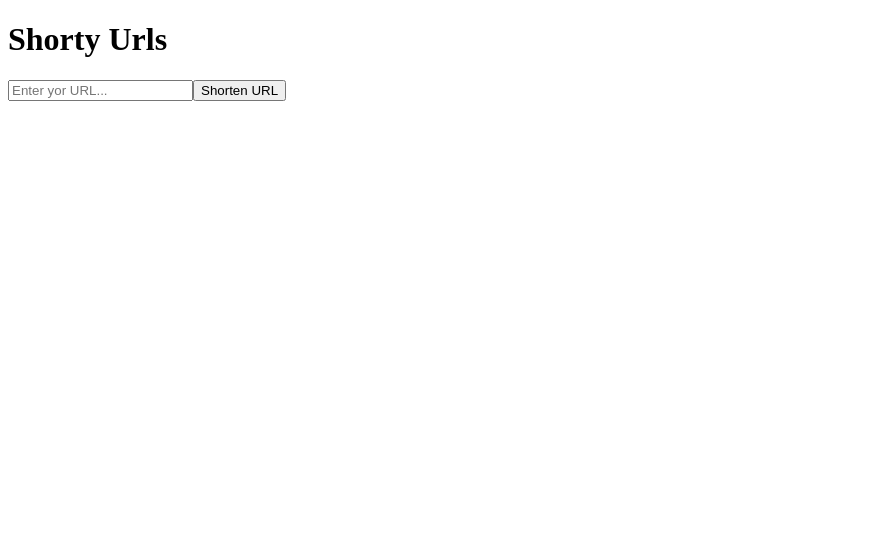
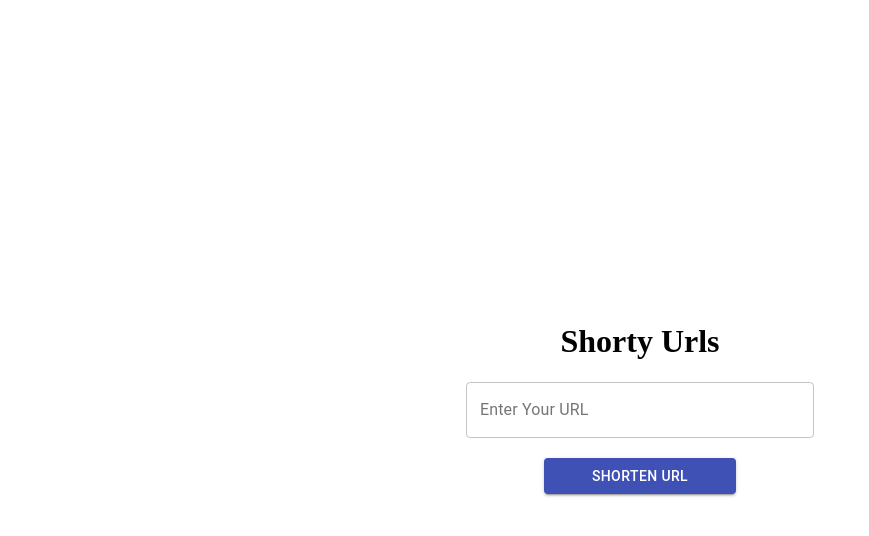
Before and after one commit to SazanDawadi/Shorty, a React (Create React App) app: page /l/1 in a window 1280 px wide. Before the commit this address led to /. Shown: the top 536 px of the page, without its empty margins (0-869 px from the left). Built offline with nearby package versions, Linux system fonts and the light colour scheme; no server answers; the database is empty.

Commit message:
First MVP code refactored

```diff
--- a/package.json
+++ b/package.json
@@ -3,12 +3,17 @@
   "version": "0.1.0",
   "private": true,
   "dependencies": {
+    "@material-ui/core": "^4.11.4",
+    "@material-ui/icons": "^4.11.2",
     "@testing-library/jest-dom": "^5.12.0",
     "@testing-library/react": "^11.2.6",
     "@testing-library/user-event": "^12.8.3",
+    "axios": "^0.21.1",
     "firebase": "^8.5.0",
     "react": "^17.0.2",
+    "react-copy-to-clipboard": "^5.0.3",
     "react-dom": "^17.0.2",
+    "react-icons": "^4.2.0",
     "react-router-dom": "^5.2.0",
     "react-scripts": "4.0.3",
     "uuid": "^8.3.2",
--- a/src/App.js
+++ b/src/App.js
@@ -1,18 +1,10 @@
-import {BrowserRouter as Router, Switch, Route} from "react-router-dom";
-import RedirectApp from './comps/RedirectApp';
 import './App.css';
 import Home from "./comps/Home";
 
 function App() {
   return (
     <div className="App">
-      <Router>
-        <Switch>
-          <Route exact path = '/' component = {Home} />
-          <Route exact path = "/l/:code" component = {RedirectApp} />
-        </Switch>
-      </Router>
-
+      <Home/>
     </div>
   );
 }
--- /dev/null
+++ b/src/api/shrtcode.js
@@ -0,0 +1,5 @@
+import axios from 'axios';
+
+export default axios.create({
+    baseURL: "https://api.shrtco.de/v2/",
+});
--- a/src/comps/Home.js
+++ b/src/comps/Home.js
@@ -1,27 +1,80 @@
-import React, {useState} from 'react'
+import React, {useState} from 'react';
+import { Button, TextField, LinearProgress} from "@material-ui/core";
+import { FaRegClone } from 'react-icons/fa';
+import { MdCheck } from "react-icons/md"
 import "./home.css";
-import {db} from "../firebase";
-import {v4 as uuidv4} from "uuid";
+import shrtCode from "../api/shrtcode";
+import {CopyToClipboard} from 'react-copy-to-clipboard';
+
 
 function Home() {
     const [url, setUrl] =  useState('');
-    let code = uuidv4();
-    const handelFormSumbit = async (e) =>{
+    const [shrtUrl,setShrtUrl] = useState('');
+    const[isLoading, setIsLoading] = useState(false);
+    const[isCopied, setIsCopied] = useState(false);
+
+    const handleSubmit = (e) => {
         e.preventDefault();
-        await db.collection("Urls").add({
-            url:url,
-            code:code,
-        });
-        alert("your url is http://localhost:3000/l/" + code)
+        getUrl();
+        setUrl('');
+        setShrtUrl('')
+        setIsCopied(false);
+
+        setIsLoading(!isLoading);
     }
 
+    const getUrl = async () => {
+        await shrtCode
+          .get(`shorten?url=${url}`)
+          .then((response) => {
+            setShrtUrl(response.data.result.short_link);
+            console.log(response.data.result.short_link);
+            setIsLoading(false);
+          })
+          .catch((error) => {
+            console.error(error);
+          });
+      };
+
+
     return (
-        <div>
+        <div className = 'container'>
             <h1>Shorty Urls</h1>
-            <form onSubmit = {handelFormSumbit} >
-                <input type = "text" value = {url} onChange = {(e ) => setUrl(e.target.value)}
-                placeholder = "Enter yor URL..." />
-                < button type = "sumbit">Shorten URL</button>
+            <form onSubmit={(e) => handleSubmit(e)} autoComplete='off' >
+                <TextField id = "home_input" label = "Enter Your URL" variant = "outlined" value = {url}
+                onChange = {(e) =>{
+                    setUrl(e.target.value)
+                }}
+                />
+
+
+                {!isLoading && (
+                    < Button id = "home_btn" variant = "contained" color = "primary"
+                    onClick = {(e) => handleSubmit(e)}>Shorten URL</Button>
+                )}
+
+
+                {isLoading && (
+                    <LinearProgress className = "loader" />
+                )}
+
+                {shrtUrl && (
+                    <div className = "shorturl_container">
+                        <p>{shrtUrl}</p>
+                        <CopyToClipboard  text={shrtUrl}>
+                            <div>
+                                {!isCopied && (
+                                    <FaRegClone className = "copy_icon" onClick ={() => setIsCopied(!isCopied) } />
+                                )}
+                                {isCopied && (
+                                    <MdCheck className = "copied_icon" onClick ={() => setIsCopied(!isCopied) } />
+                                )}
+                            </div>
+
+                        </CopyToClipboard>
+                    </div>
+
+                )}
 
             </form>
         </div>
--- a/src/comps/RedirectApp.js
+++ /dev/null
@@ -1,27 +0,0 @@
-import React, { useEffect, useState } from "react";
-import { useHistory, useParams } from "react-router-dom";
-import { db } from "../firebase";
-
-function RedirectApp() {
-  const { code } = useParams();
-  const history = useHistory();
-  // const [url, setUrl] = useState("");
-
-  useEffect(() => {
-    let query = db.collection("Urls").where("code", "==", code);
-    query.onSnapshot((data) => {
-      if (data.empty) {
-        return history.push("/");
-      }
-      let finalData = data.docs[0].data();
-
-      // setUrl(finalData.url);
-      window.location.replace(finalData.url);
-      console.log(finalData.url);
-    });
-  }, []);
-
-  return <div></div>;
-}
-
-export default RedirectApp;
--- a/src/comps/home.css
+++ b/src/comps/home.css
@@ -0,0 +1,50 @@
+.container{
+    display: flex;
+    height: 100vh;
+    text-align: center;
+    flex-direction: column;
+    align-items: center;
+    justify-content: center;
+}
+.loader{
+    margin-top:25px;
+}
+
+form{
+    display:flex;
+    flex-direction: column;;
+}
+#home_input{
+    width: 25vw;
+}
+#home_btn{
+    margin:auto;
+    margin-top:20px;
+    margin-bottom:20px;
+    width:15vw;
+}
+.shorturl_container{
+    display:flex;
+    flex-direction: row;
+    justify-content: center;
+    align-items: center;
+}
+
+
+.copy_icon{
+    margin-left: 20px;
+    cursor: pointer;
+    font-size: 1.8rem;
+}
+.copied_icon{
+    margin-left: 20px;
+    cursor:pointer;
+    font-size:2rem;
+
+}
+.copy_icon:hover {
+    transform: scale(1.04);
+  }
+.copied_icon:hover {
+    transform: scale(1.07);
+  }
--- a/src/firebase.js
+++ /dev/null
@@ -1,13 +0,0 @@
-import firebase from "firebase"
-
-const firebaseConfig = {
-    apiKey: "AIzaSyCGG96hLsV9wXqF4Pn42Egwf3L2pVHd2Yg",
-    authDomain: "shorty-urls.firebaseapp.com",
-    projectId: "shorty-urls",
-    storageBucket: "shorty-urls.appspot.com",
-    messagingSenderId: "24930964970",
-    appId: "1:24930964970:web:0efe5a589d55e2c7d00e93"
-  };
-
-const app = firebase.initializeApp(firebaseConfig);
-export const db = app.firestore();
```
Also changed, not shown: 1 other file (tests, documents, lock files or other folders).
